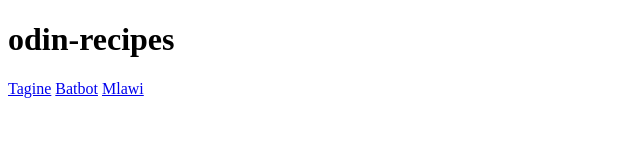
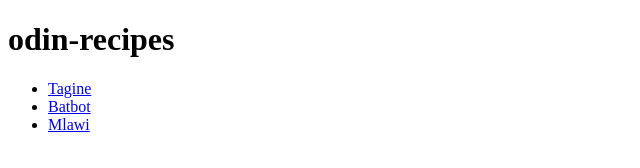
Before and after one commit to bashirmouri/odin-recipes, a plain HTML site: page index.html in a window 1280 px wide. Shown: the whole page, without its empty margins (0-640 px from the left). Drawn offline with Linux system fonts and the light colour scheme.

Commit message:
Make links on home page in list
Fix issue of links next to each other insted of underneath each other

```diff
--- a/index.html
+++ b/index.html
@@ -7,8 +7,11 @@
 </head>
 <body>
     <h1>odin-recipes</h1>
-    <a href="./recipes/tagine.html">Tagine</a>
-    <a href="./recipes/batbot.html">Batbot</a>
-    <a href="./recipes/mlawi.html">Mlawi</a>
+    <ul>
+        <li><a href="./recipes/tagine.html">Tagine</a></li>
+        <li><a href="./recipes/batbot.html">Batbot</a></li>
+        <li><a href="./recipes/mlawi.html">Mlawi</a></li>
+    </ul>
+
 </body>
 </html>
```
